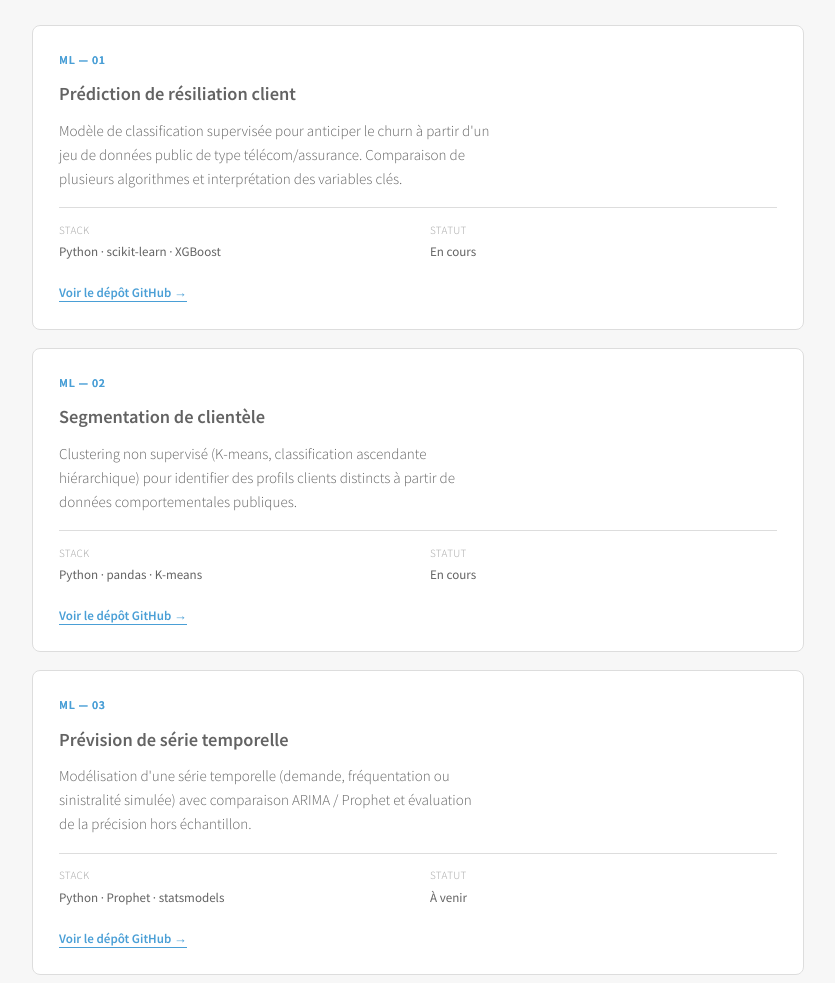
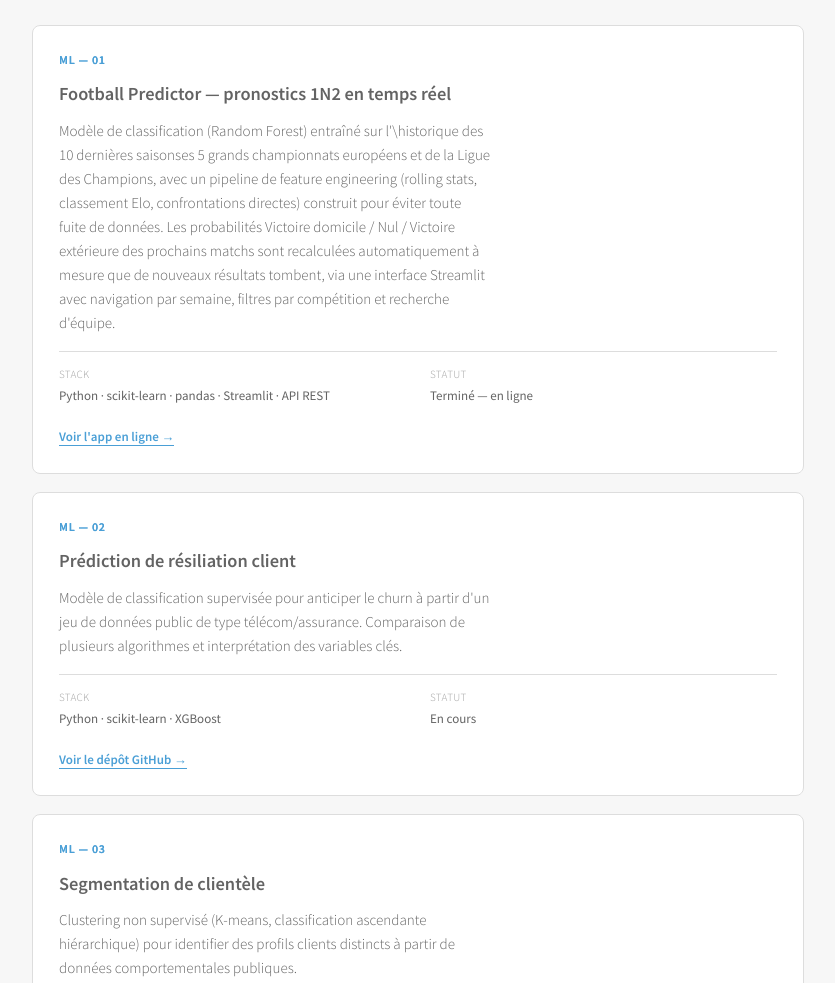
Before and after one commit to ezekiel27egoun/ezekiel27egoun.github.io, a plain HTML site: page index.html in a window 1280 px wide. Shown: the part 586-1569 px from the top of the page, without its empty margins (222-1057 px from the left). Drawn offline with Linux system fonts and the light colour scheme.

Commit message:
Add files via upload

```diff
--- a/index.html
+++ b/index.html
@@ -257,11 +257,11 @@
       rassemble mes projets personnels en machine learning et en Power BI, réalisés sur des données publiques.
     </p>
     <p class="contact-line">
-      <a href="mailto:ezekiel.egounleti@gmail.com">Email</a>
+      <a href="mailto:votre.email@example.com">Email</a>
       <span class="sep">/</span>
-      <a href="https://www.linkedin.com/in/eze-kiel" target="_blank" rel="noopener">LinkedIn</a>
+      <a href="https://www.linkedin.com/in/votre-profil" target="_blank" rel="noopener">LinkedIn</a>
       <span class="sep">/</span>
-      <a href="https://github.com/ezekiel27egoun" target="_blank" rel="noopener">GitHub</a>
+      <a href="https://github.com/votre-pseudo" target="_blank" rel="noopener">GitHub</a>
     </p>
   </div>
 </header>
@@ -274,7 +274,7 @@
     </nav>
   </div>
 </div>
-                    <!-- NOUVEAU PROJET ML -->
+
 <main class="wrap">
 
   <section id="ml" class="panel active" role="tabpanel">
@@ -284,6 +284,24 @@
 
     <div class="spec">
       <div class="spec-head"><span class="spec-id">ML — 01</span></div>
+      <p class="spec-title">Football Predictor — pronostics 1N2 en temps réel</p>
+      <p class="spec-desc">
+        Modèle de classification (Random Forest) entraîné sur l'\historique des 10 dernières saisonses 5 grands
+        championnats européens et de la Ligue des Champions, avec un pipeline de feature engineering (rolling
+        stats, classement Elo, confrontations directes) construit pour éviter toute fuite de données.
+        Les probabilités Victoire domicile / Nul / Victoire extérieure des prochains matchs sont recalculées
+        automatiquement à mesure que de nouveaux résultats tombent, via une interface Streamlit avec navigation
+        par semaine, filtres par compétition et recherche d'équipe.
+      </p>
+      <dl class="spec-fields">
+        <div><dt>Stack</dt><dd>Python · scikit-learn · pandas · Streamlit · API REST</dd></div>
+        <div><dt>Statut</dt><dd>Terminé — en ligne</dd></div>
+      </dl>
+      <a class="spec-link" href="https://ezekiel-football-predictor.streamlit.app" target="_blank" rel="noopener">Voir l'app en ligne →</a>
+    </div>
+
+    <div class="spec">
+      <div class="spec-head"><span class="spec-id">ML — 02</span></div>
       <p class="spec-title">Prédiction de résiliation client</p>
       <p class="spec-desc">
         Modèle de classification supervisée pour anticiper le churn à partir d'un jeu de données public de type télécom/assurance.
@@ -297,7 +315,7 @@
     </div>
 
     <div class="spec">
-      <div class="spec-head"><span class="spec-id">ML — 02</span></div>
+      <div class="spec-head"><span class="spec-id">ML — 03</span></div>
       <p class="spec-title">Segmentation de clientèle</p>
       <p class="spec-desc">
         Clustering non supervisé (K-means, classification ascendante hiérarchique) pour identifier des profils clients distincts
@@ -311,7 +329,7 @@
     </div>
 
     <div class="spec">
-      <div class="spec-head"><span class="spec-id">ML — 03</span></div>
+      <div class="spec-head"><span class="spec-id">ML — 04</span></div>
       <p class="spec-title">Prévision de série temporelle</p>
       <p class="spec-desc">
         Modélisation d'une série temporelle (demande, fréquentation ou sinistralité simulée) avec comparaison
@@ -324,7 +342,7 @@
       <a class="spec-link" href="#" target="_blank" rel="noopener">Voir le dépôt GitHub →</a>
     </div>
   </section>
-                     <!-- NOUVEAU PROJET DATA -->
+
   <section id="data" class="panel" role="tabpanel">
     <p class="panel-note">
       Tableaux de bord Power BI, publiés via « Publier sur le web » et intégrés ci-dessous en aperçu.
```
